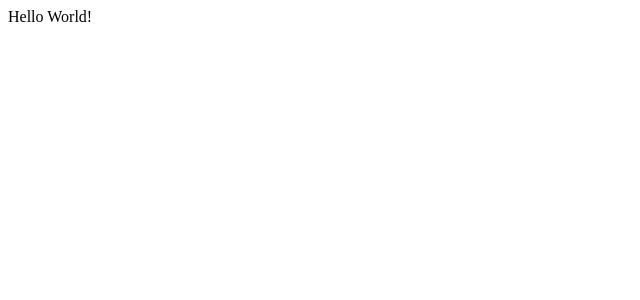
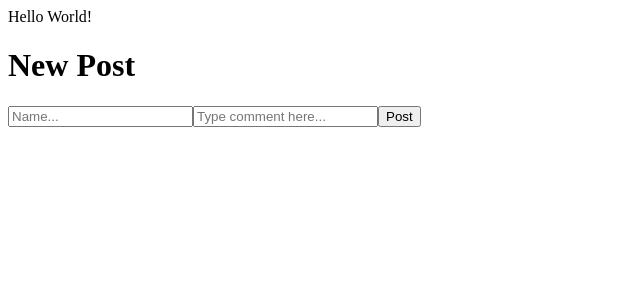
Before and after one commit to cis-1962/hw5-react-comment-app-electricbrass, a React (Vite) app: page / in a window 1280 px wide. Shown: the top 300 px of the page, without its empty margins (0-640 px from the left). Built offline with nearby package versions, Linux system fonts and the light colour scheme.

Commit message:
Create basic comment input component

```diff
--- a/src/app.tsx
+++ b/src/app.tsx
@@ -1,3 +1,10 @@
+import Input from './input'
+
 export default function App() {
-  return <main>Hello World!</main>;
+  return (
+  <main>
+    Hello World!
+    <Input newPost/>
+  </main>
+    );
 }
--- /dev/null
+++ b/src/input.tsx
@@ -0,0 +1,13 @@
+export default function Input({ newPost }: { newPost: boolean })  {
+    return (
+    <>
+    <div>
+        {newPost && <h1> New Post </h1>}
+        {newPost || <h1> Reply </h1>}
+    </div>
+    <input type='text' placeholder='Name...'/>
+    <input type='text' placeholder={ newPost ? 'Type comment here...' : 'Type reply here...'}/>
+    <input type='button' value='Post'/>
+    </>
+    );
+};
```
